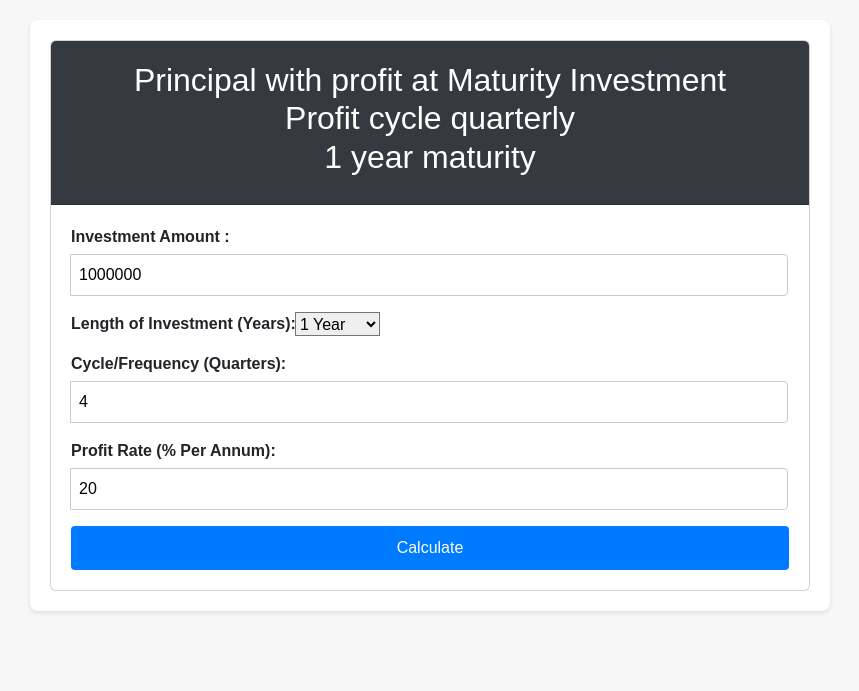
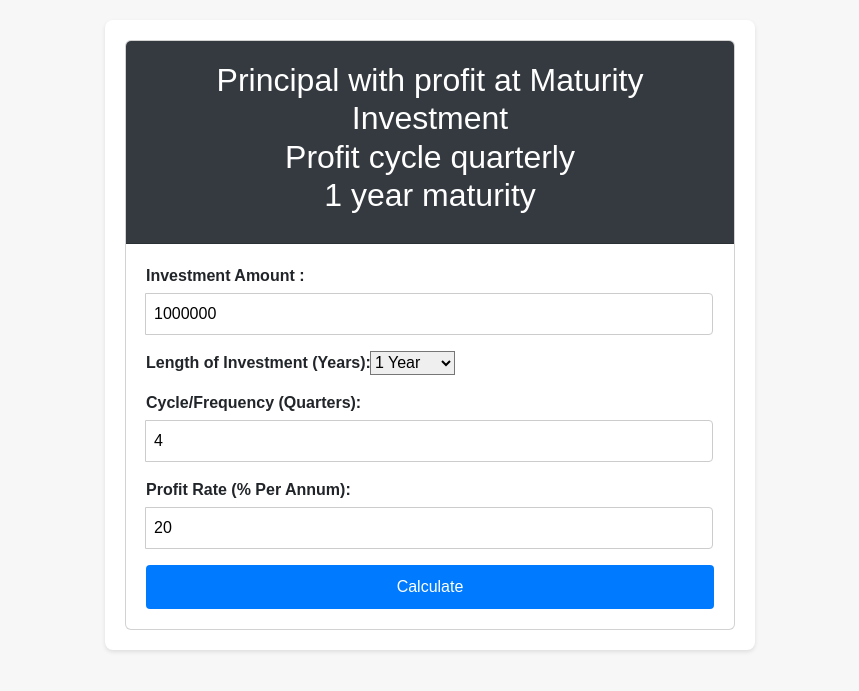
Before and after one commit to marsalan06/fund_me_project, a Django app: template templates/quarterly.html in a window 1280 px wide. Shown: the top 691 px of the page, without its empty margins (210-1069 px from the left). Run offline with Django 4.2, Linux system fonts and the light colour scheme; the template is opened without the code that fills it, so the values that code supplies are empty.

Commit message:
calculator width squeezed

```diff
--- a/templates/quarterly.html
+++ b/templates/quarterly.html
@@ -63,7 +63,7 @@
     </style>
 </head>
 <body>
-    <div class="container">
+    <div class="container" style="max-width: 650px;">
         <div class="card">
             <div class="card-header">
                 <h2>Principal with profit at Maturity Investment<br>
```
